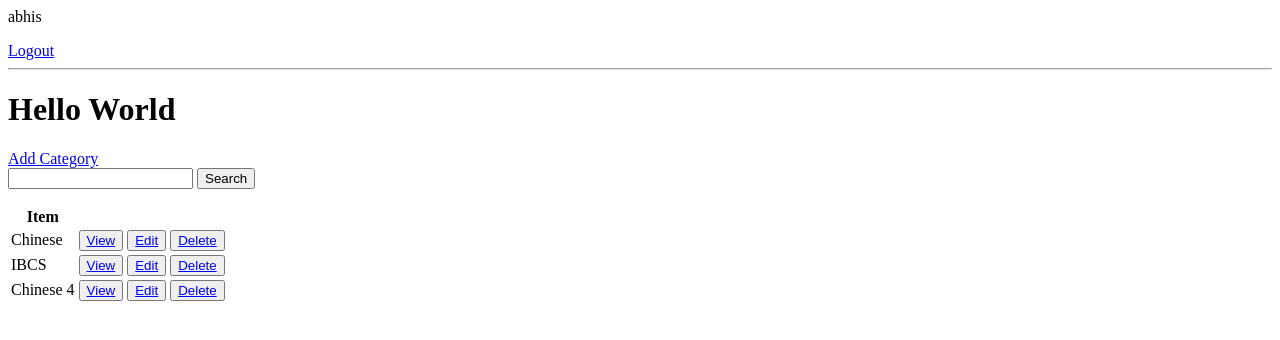
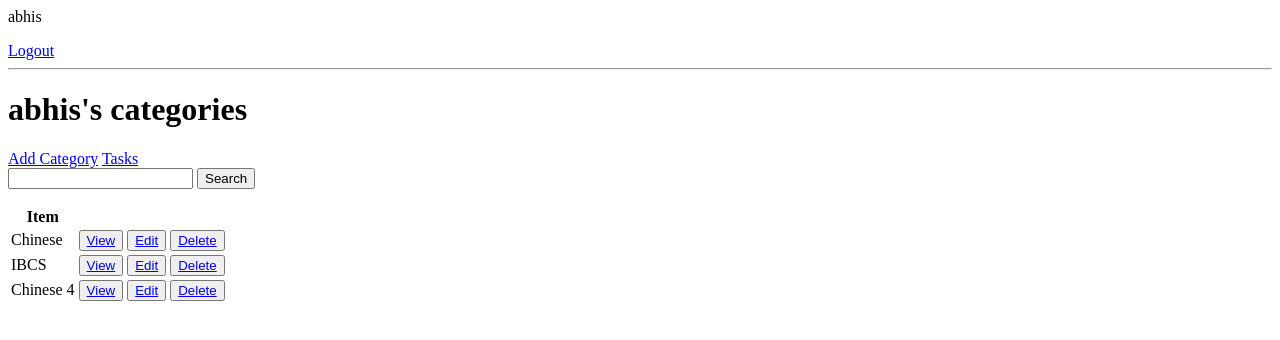
Before and after one commit to Abhi712-ui/IA---V2, a Django app: page /categories in a window 1280 px wide. Shown: the top 340 px of the page. Run offline with Django 4.2, Linux system fonts and the light colour scheme; a user stored in the database is signed in; data comes from the database, SQL or seed files in the repository; both versions use the stored data as it was after the commit.

Commit message:
More changes

```diff
--- a/Tasklet/base/templates/base/categories.html
+++ b/Tasklet/base/templates/base/categories.html
@@ -7,8 +7,9 @@
 {% endif %}
 
 <hr>
-<h1> Hello World</h1>
+<h1>{{request.user}}'s categories</h1>
 <a href="{% url 'create-category' %}">Add Category</a>
+<a href="{% url 'tasks' %}">Tasks</a>
 
 <form method="GET">
     <input type="text" name="search" value="{{search_input}}">
--- a/Tasklet/base/templates/base/tasks.html
+++ b/Tasklet/base/templates/base/tasks.html
@@ -9,7 +9,7 @@
 </div>
 </div>
 
-
+<a class="btn btn-primary" href="{% url 'categories' %}">Add Category</a>
 <a class="btn btn-primary" href="{% url 'create-task' %}" style="margin: 10px;">Add Task</a>
 
 <div class="input-group">
```
Also changed, not shown: Tasklet/db.sqlite3.
